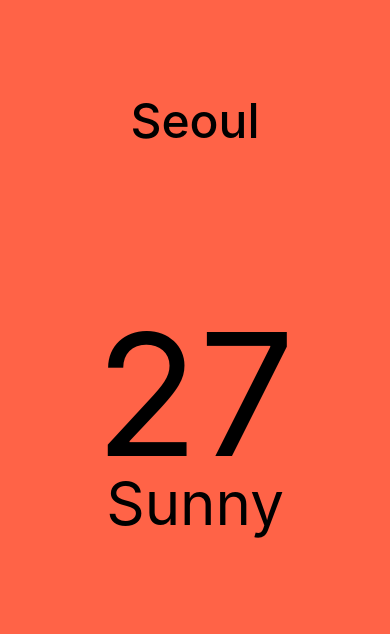
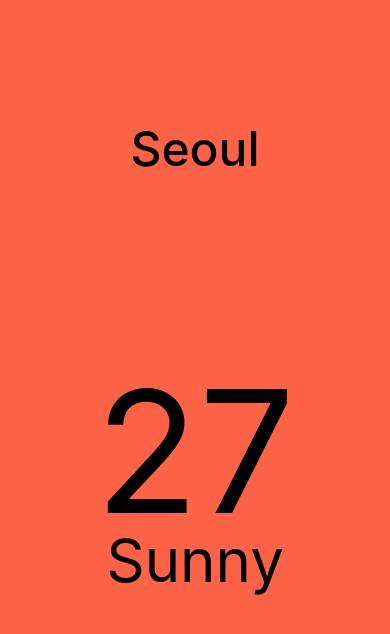
Before and after one commit to kuku1198/nomadcoders-nomad-weather, a React Native app: screen / in a window 390 px wide. Shown: the top 634 px of the page. Built offline with nearby package versions, Linux system fonts and the light colour scheme.

Commit message:
#2.6 Styles part Two

```diff
--- a/App.js
+++ b/App.js
@@ -1,6 +1,8 @@
 import { StatusBar } from "expo-status-bar";
 import React from "react";
-import { View, Text, StyleSheet } from "react-native";
+import { View, Text, Dimensions, StyleSheet, ScrollView } from "react-native";
+
+const { width: SCREEN_WIDTH } = Dimensions.get("window");
 
 export default function App() {
   return (
@@ -8,12 +10,25 @@
       <View style={styles.city}>
         <Text style={styles.cityName}>Seoul</Text>
       </View>
-      <View style={styles.weather}>
+      <ScrollView
+        pagingEnabled
+        horizontal
+        showsHorizontalScrollIndicator={false}
+        contentContainerStyle={styles.weather}
+      >
         <View style={styles.day}>
           <Text style={styles.temp}>27</Text>
           <Text style={styles.desc}>Sunny</Text>
         </View>
-      </View>
+        <View style={styles.day}>
+          <Text style={styles.temp}>27</Text>
+          <Text style={styles.desc}>Sunny</Text>
+        </View>
+        <View style={styles.day}>
+          <Text style={styles.temp}>27</Text>
+          <Text style={styles.desc}>Sunny</Text>
+        </View>
+      </ScrollView>
     </View>
   );
 }
@@ -32,11 +47,9 @@
     fontSize: 48,
     fontWeight: "500",
   },
-  weather: {
-    flex: 3,
-  },
+  weather: {},
   day: {
-    flex: 1,
+    width: SCREEN_WIDTH,
     alignItems: "center",
   },
   temp: {
```
